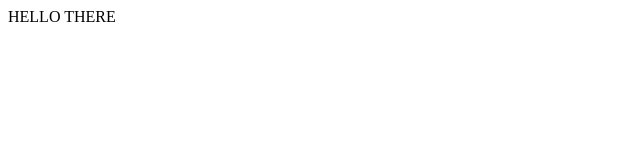
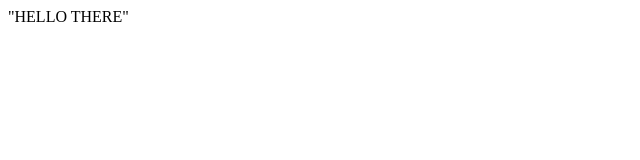
Before and after one commit to Vachiraya-bit/vachiraya-bit.github.io, a plain HTML site: page index.html in a window 1280 px wide. Shown: the full height of the page, 0-640 px from the left. Drawn offline with Linux system fonts and the light colour scheme.

Commit message:
index.html

```diff
--- a/index.html
+++ b/index.html
@@ -6,7 +6,7 @@
 </head>
 
  <body>
-  HELLO THERE
+  "HELLO THERE"
 </body>
 
 </html>
```
